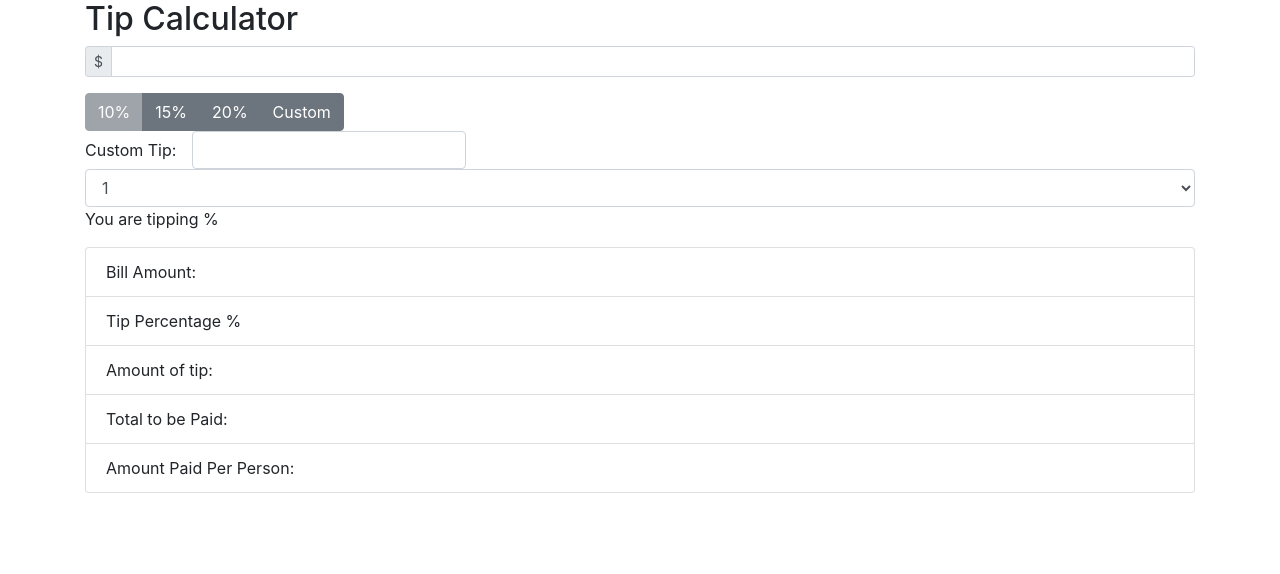
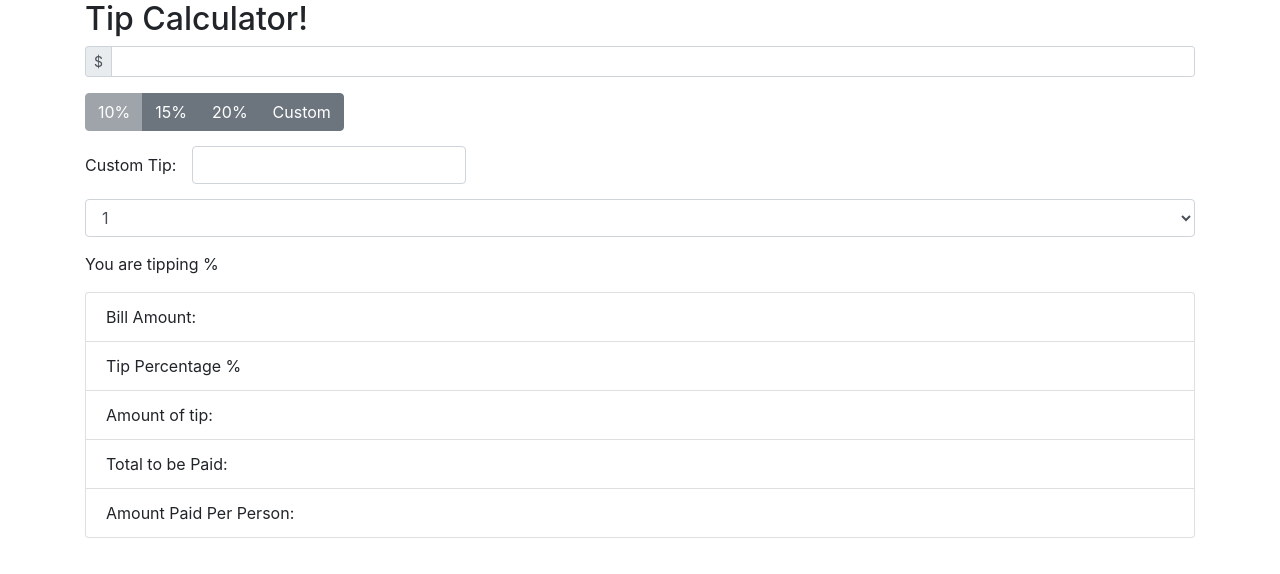
Before and after one commit to etrinnes/few-100-lab, a website built with webpack: page src/index.html in a window 1280 px wide. Built offline with nearby package versions, Linux system fonts and the light colour scheme.

Commit message:
Added margins

```diff
--- a/src/index.html
+++ b/src/index.html
@@ -13,7 +13,7 @@
 <body>
     <header>
         <div class="container">
-            <h2>Tip Calculator</h2>
+            <h2>Tip Calculator!</h2>
         </div>
     </header>
     <main>
@@ -45,7 +45,7 @@
                         class="btn btn-secondary tip-btn"
                         data-amt="custom">Custom</button>
             </div>
-            <form class="form-inline"
+            <form class="form-inline special-form-container"
                   id="customTipForm">
                 <div class="form-group">
                     <label>Custom Tip: </label>
@@ -53,7 +53,7 @@
                            class="form-control mx-sm-3">
                 </div>
             </form>
-            <select class="form-control"
+            <select class="form-control special-form-container"
                     id="numPeople">
                 <option>1</option>
                 <option>2</option>
--- a/src/styles.css
+++ b/src/styles.css
@@ -1,3 +1,8 @@
 h1 {
     color:red;
 }
+
+.special-form-container{
+    margin-top: 15px;
+    margin-bottom: 15px;
+}
```
